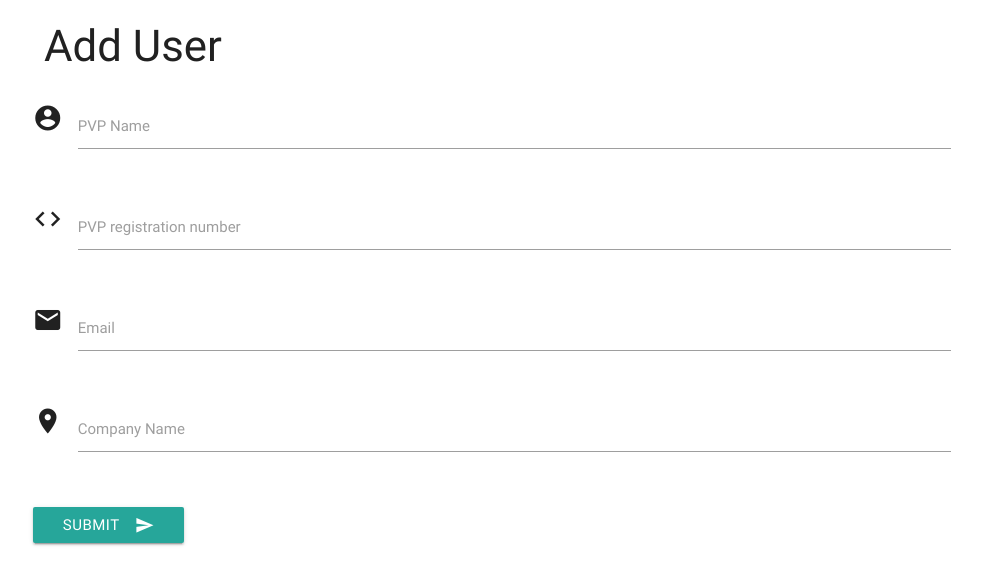
After one commit to lisaannbyrne1/MSP3-AHI-AppManager, a Flask app: page /add_user in a window 1280 px wide. The commit adds this page. Shown: the top 585 px of the page, without its empty margins (148-1130 px from the left). Run offline with Flask 2, Linux system fonts and the light colour scheme; some libraries are stand-ins or nearby versions.

Commit message:
set up add user functionality

```diff
--- a/app.py
+++ b/app.py
@@ -79,6 +79,18 @@ def get_users():
     return render_template('users.html', users=mongo.db.users.find())
 
 
+@app.route('/add_user')
+def add_user():
+    return render_template('addusers.html')
+
+
+@app.route('/insert_user', methods=['POST'])
+def insert_user():
+    users = mongo.db.users
+    users.insert_one(request.form.to_dict())
+    return redirect(url_for('get_users'))
+
+
 if __name__ == '__main__':
     app.run(host=os.getenv('IP', '0.0.0.0'),
             port=int(os.getenv('PORT', 5000)),
--- /dev/null
+++ b/templates/addusers.html
@@ -0,0 +1,49 @@
+{% extends 'base.html' %} {% block content %}
+<h3>Add User</h3>
+<div class="row">
+  <form action="{{url_for('insert_user')}}" method="POST" class="col s12">
+    <div class="row">
+      <div class="row">
+
+        <div class="input-field col s12">
+          <i class="material-icons prefix">account_circle</i>
+          <input id="pvp_name" name="pvp_name" type="text" required class="validate" />
+          <label for="icon_prefix">PVP Name</label>
+        </div>
+      </div>
+
+      <div class="row">
+        <div class="input-field col s12">
+          <i class="material-icons prefix">code</i>
+          <input id="reg_no" name="reg_no" type="text" required class="validate" />
+          <label for="icon_prefix">PVP registration number</label>
+        </div>
+      </div>
+
+        <div class="row">
+        <div class="input-field col s12">
+          <i class="material-icons prefix">email</i>
+          <input id="email" name="email" type="email" required class="validate" />
+          <label for="icon_prefix">Email</label>
+        </div>
+      </div>
+
+        <div class="row">
+        <div class="input-field col s12">
+          <i class="material-icons prefix">location_on</i>
+          <input id="company_name" name="company_name" type="text" required class="validate" />
+          <label for="icon_prefix">Company Name</label>
+        </div>
+      </div>
+
+      <div class="row">
+        <div class="input-field col s12">
+         <button class="btn waves-effect waves-light" type="submit" required>Submit
+        <i class="material-icons right">send</i>
+        </button>
+         </div>
+    </div>
+       </div>
+  </form>
+</div>
+{% endblock %}
--- a/templates/users.html
+++ b/templates/users.html
@@ -5,12 +5,12 @@
         <li>
             <div class="collapsible-header">
                 <div class=" task_header col s9">
-                    <i class="material-icons">expand_more</i><strong>{{users.name}} - {{users.reg_no}}</strong>
+                    <i class="material-icons">expand_more</i><strong>{{users.pvp_name}} - {{users.reg_no}}</strong>
                 </div>
             </div>
             <div class="collapsible-body">
                 <span>
-                    <p><strong>Name:</strong> {{users.name}}</p>
+                    <p><strong>Name:</strong> {{users.pvp_name}}</p>
                     <p><strong>Registration No.:</strong> {{users.reg_no}}</p>
                     <p><strong>Email:</strong> {{users.email}}</p>
                     <p><strong>Company Name:</strong> {{users.company_name}}</p>
```
